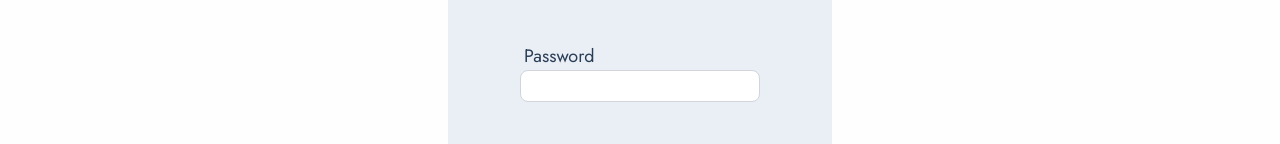
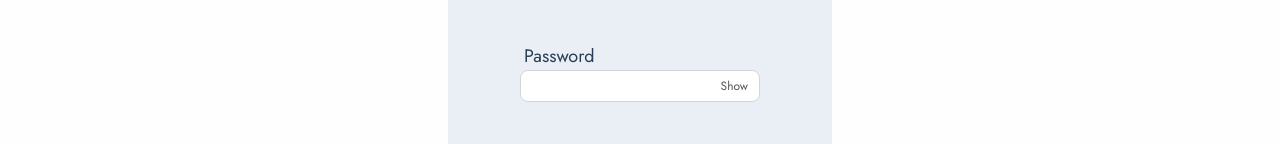
Before and after one commit to CharlotteValset/Holidaze, a React (Vite) app: page /logIn in a window 1280 px wide. Shown: the part 269-413 px from the top of the page. Built offline with nearby package versions, Linux system fonts and the light colour scheme.

Commit message:
Adds toggle password function to <InputField>

```diff
--- a/src/components/InputField/index.jsx
+++ b/src/components/InputField/index.jsx
@@ -1,4 +1,4 @@
-import React from "react";
+import React, { useState } from "react";
 
 export const InputField = ({
   icon,
@@ -12,22 +12,40 @@ export const InputField = ({
   min,
   className,
   errors,
+  togglePassword = false,
 }) => {
+  const [showPassword, setShowPassword] = useState(false);
+
+  const togglePasswordVisibility = () => {
+    setShowPassword((prev) => !prev);
+  };
+
   return (
     <div className="mx-auto my-4 flex w-60 flex-col">
       <label htmlFor={htmlFor} className="ps-1 sm:text-lg">
         {icon && <span className="mr-2">{icon}</span>} {label}
       </label>
+      <div className="relative flex items-center">
         <input
           {...register(
             registerYup,
             required ? { required: "This field is required" } : {},
           )}
           id={id}
-        type={type}
+          type={togglePassword ? (showPassword ? "text" : "password") : type}
           min={min}
           className={className}
         />
+        {togglePassword && (
+          <button
+            type="button"
+            onClick={togglePasswordVisibility}
+            className="absolute right-10 text-xs text-dark-gray sm:right-3"
+          >
+            {showPassword ? "Hide" : "Show"}
+          </button>
+        )}
+      </div>
       {errors && errors[registerYup] && (
         <p className="text-sm text-red-500">{errors[registerYup]?.message}</p>
       )}
```
Lines whose indentation alone changed are shown as unchanged.
